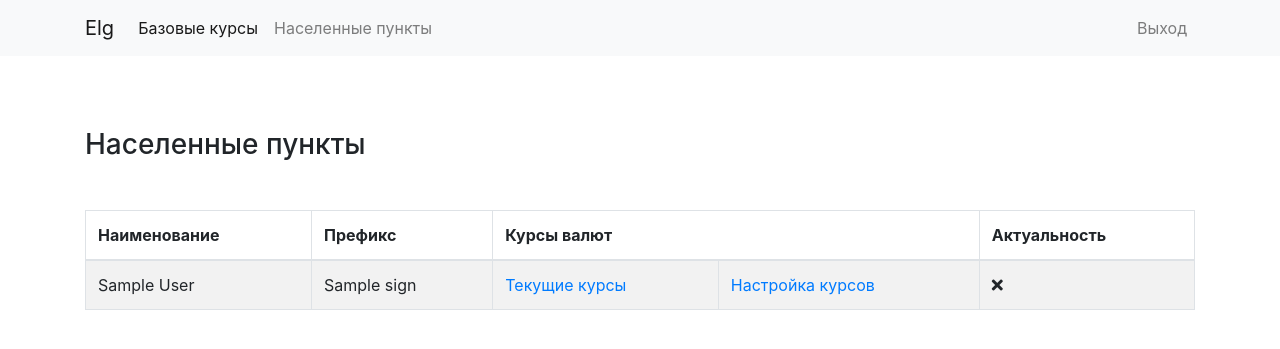
After one commit to StrekanovAlexander/elg-manage, a PHP site: template core/views/place/index.twig in a window 1280 px wide. The commit adds this page. Shown: the top 349 px of the page. Run offline with PHP 8.4, Linux system fonts and the light colour scheme; the template is opened without the code that fills it: most values are stand-ins (such as "Sample title", 1, 10 or a date in 2020); some libraries are stand-ins or nearby versions.

Commit message:
added: Places mvc

```diff
--- a/core/Controllers/HomeController.php
+++ b/core/Controllers/HomeController.php
@@ -8,7 +8,7 @@ class HomeController extends Controller
 {
     public function index($req, $res)
     {
-        $base_rates = BaseRate::orderBy('curr_id', 'ASC')->get();
+        $base_rates = BaseRate::actual();
         return $this->view->render($res, 'base-rate/index.twig', [
             'base_rates' => $base_rates,
         ]);
--- a/core/app.php
+++ b/core/app.php
@@ -41,8 +41,6 @@ $c['flash'] = function() {
     return new \Slim\Flash\Messages;
 };
 
-
-
 $c['BaseRateController'] = function($c) {
     return new App\Controllers\BaseRateController($c);
 };
@@ -51,5 +49,9 @@ $c['HomeController'] = function($c) {
     return new App\Controllers\HomeController($c);
 };
 
+$c['PlaceController'] = function($c) {
+    return new App\Controllers\PlaceController($c);
+};
+
 $app->add(new \App\Middleware\CsrfMiddleware($c));
 $app->add($c->csrf);
--- a/core/routes.php
+++ b/core/routes.php
@@ -6,4 +6,6 @@ $app->group('', function() {
     $this->get('/base-rates/create', 'BaseRateController:create')->setName('base-rate.create');
     $this->post('/base-rates/create', 'BaseRateController:store');
     $this->get('/base-rates', 'BaseRateController:index')->setName('base-rate.index');
+
+    $this->get('/places', 'PlaceController:index')->setName('place.index');
 });
--- /dev/null
+++ b/core/views/place/index.twig
@@ -0,0 +1,28 @@
+{% extends 'templates/layout.twig' %}
+
+{% block content %}
+    <h3 class="my-5">Населенные пункты</h3>
+    {% if places|length %}
+        <table class="table table-bordered table-striped">
+            <thead>
+                <tr>
+                    <th>Наименование</th>
+                    <th>Префикс</th>
+                    <th colspan="2">Курсы валют</th>
+                    <th>Актуальность</th>
+                </tr>
+            </thead>
+            <tbody>
+            {% for place in places %}
+                <tr>
+                   <td>{{ place.full_name }}</td>
+                   <td>{{ place.sign }}</td>
+                   <td><a href="#">Текущие курсы</a></td>
+                   <td><a href="#">Настройка курсов</a></td>
+                   <td><i class="fas {{ place.is_actual ? 'fa-check' : 'fa-times' }}"></i></td>
+                </tr>
+            {% endfor %}
+            </body>
+        </table>
+    {% endif %}
+{% endblock %}
--- a/core/views/templates/partials/_nav.twig
+++ b/core/views/templates/partials/_nav.twig
@@ -10,7 +10,7 @@
                     <a class="nav-link" href="{{ path_for('base-rate.index') }}">Базовые курсы<span class="sr-only">(current)</span></a>
                 </li>
                 <li class="nav-item">
-                    <a class="nav-link" href="#">Курсы по городам</a>
+                    <a class="nav-link" href="{{ path_for('place.index') }}">Населенные пункты</a>
                 </li>
                                 {#
                 <li class="nav-item">
```
Also changed, not shown: core/Controllers/PlaceController.php (added, +16 -0 lines), core/Models/Place.php (added, +10 -0 lines).
